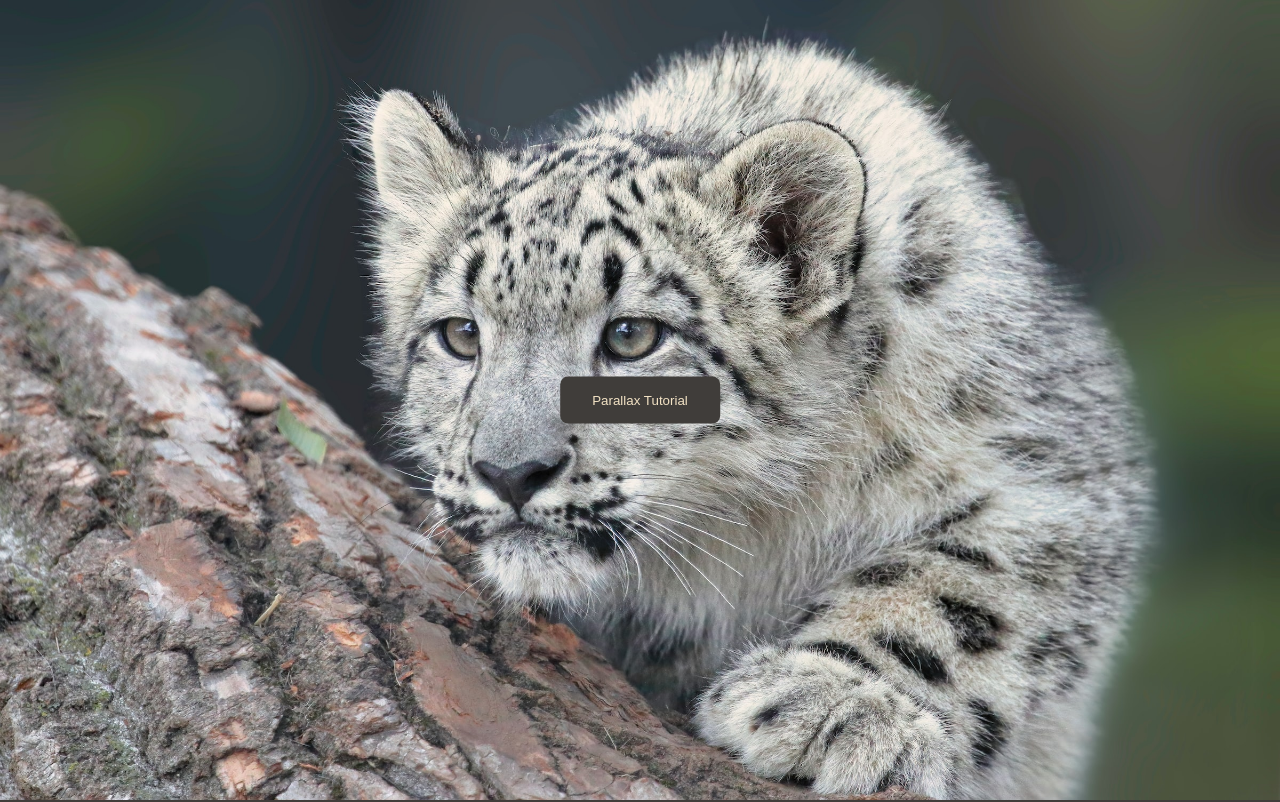
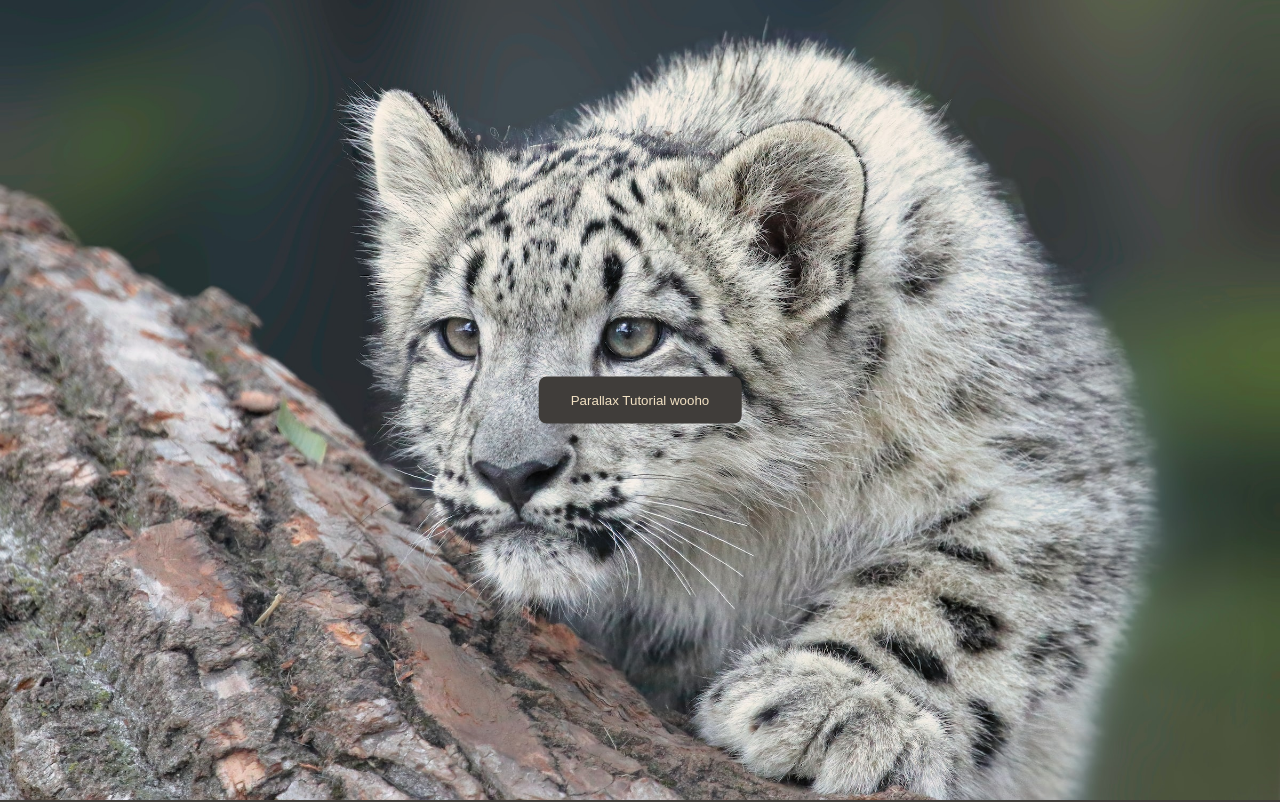
Before and after one commit to Kristian-kodehode/modulA-002-parallax-test, a plain HTML site: page index.html in a window 1280 px wide. Shown: the top 802 px of the page. Drawn offline with Linux system fonts and the light colour scheme; a web font is replaced by a local one.

Commit message:
Update index.html

```diff
--- a/index.html
+++ b/index.html
@@ -8,12 +8,12 @@
     <style>
       @import url("https://fonts.googleapis.com/css2?family=Climate+Crisis&family=Roboto:wght@400;500&display=swap");
     </style>
-    <title>Parallax-test whoo</title>
+    <title>Parallax-test</title>
   </head>
   <body>
     <div class="container">
       <a href="https://www.youtube.com/watch?v=JttTcnidSdQ" target="_blank"
-        ><button class="parallax-btn">Parallax Tutorial</button></a
+        ><button class="parallax-btn">Parallax Tutorial wooho</button></a
       >
       <div class="parallax-leopard"></div>
     </div>
```
